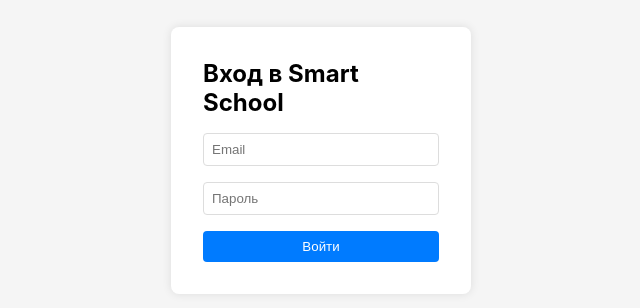
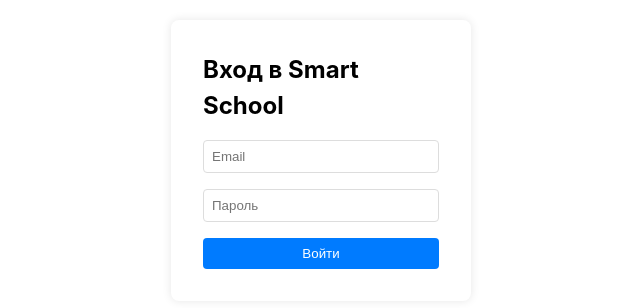
Before and after one commit to uskovmaxim12-stack/Smart-School, a React (Create React App) app in the folder frontend/: page /login in a window 1280 px wide. Shown: the part 240-548 px from the top of the page, without its empty margins (319-959 px from the left). Built offline with nearby package versions, Linux system fonts and the light colour scheme; no server answers.

Commit message:
Update global.css

```diff
--- a/frontend/src/styles/global.css
+++ b/frontend/src/styles/global.css
@@ -1,3 +1,5 @@
+@import './variables.css';
+
 * {
   margin: 0;
   padding: 0;
@@ -5,10 +7,21 @@
 }
 
 body {
-  font-family: -apple-system, BlinkMacSystemFont, 'Segoe UI', Roboto, Oxygen, Ubuntu, Cantarell, 'Open Sans', sans-serif;
-  background-color: #f5f5f5;
+  font-family: var(--font-family);
+  background-color: var(--bg-primary);
+  color: var(--text-primary);
+  line-height: 1.5;
+  transition: background-color var(--transition), color var(--transition);
 }
 
-button {
-  cursor: pointer;
+/* Скелетные экраны */
+.skeleton {
+  background: linear-gradient(90deg, var(--bg-card) 25%, var(--border) 50%, var(--bg-card) 75%);
+  background-size: 200% 100%;
+  animation: loading 1.5s infinite;
 }
+
+@keyframes loading {
+  0% { background-position: 200% 0; }
+  100% { background-position: -200% 0; }
+}
```
